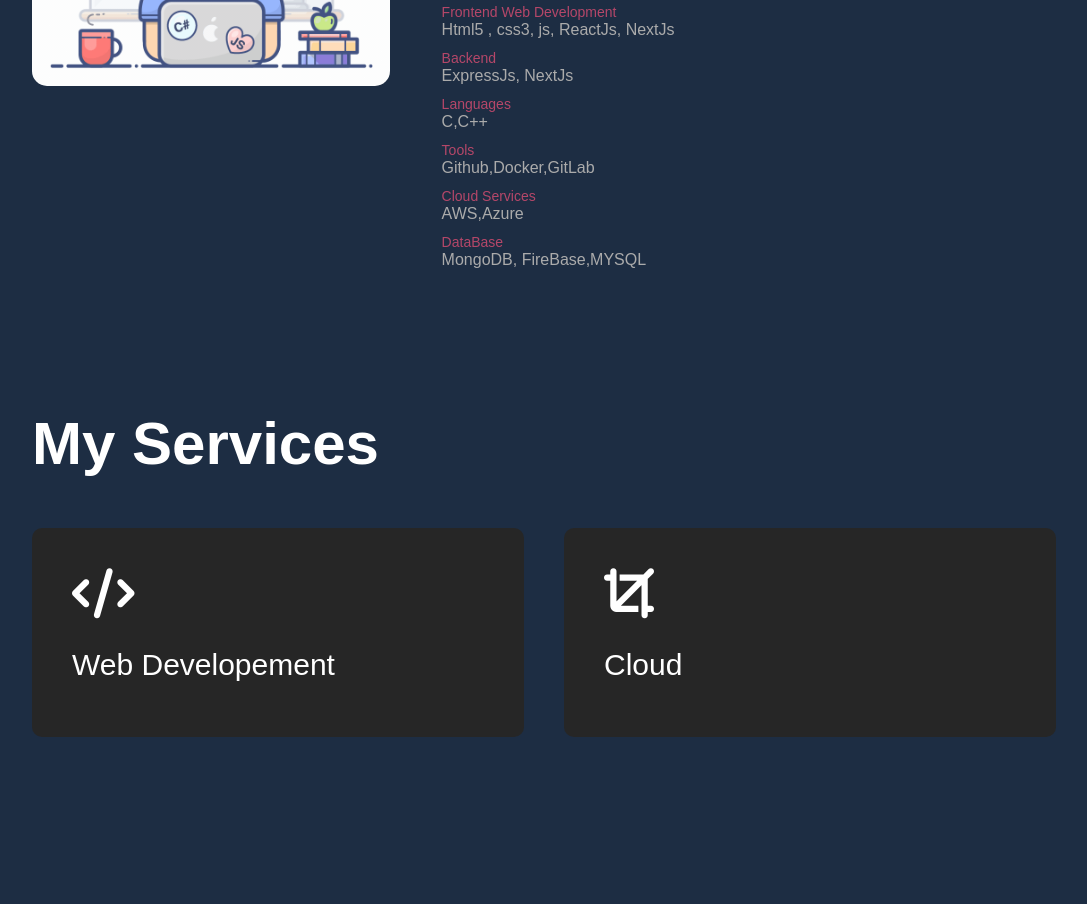
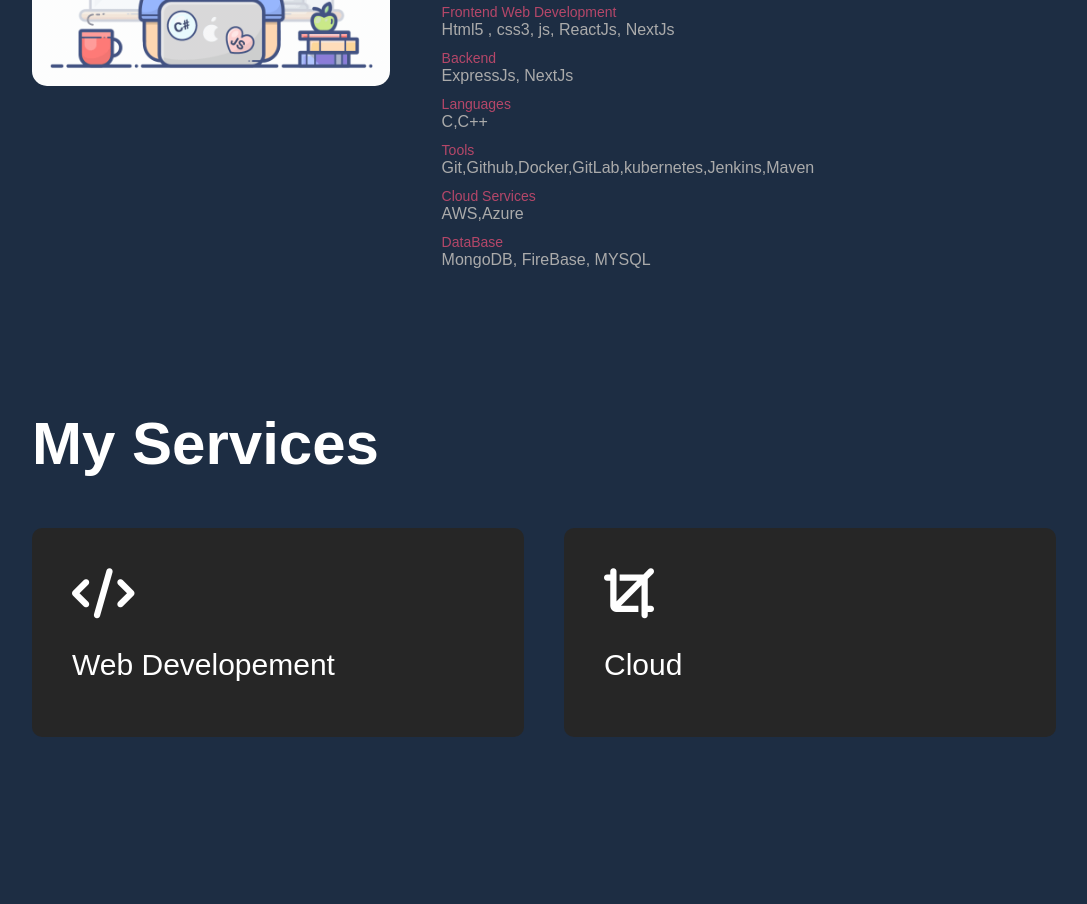
Before and after one commit to ShivamThakkar1211/portfolio-website, a website: page public/index.html in a window 1280 px wide. Shown: the part 1073-1977 px from the top of the page, without its empty margins (96-1183 px from the left). Drawn offline with Linux system fonts and the light colour scheme.

Commit message:
Update index.html

```diff
--- a/public/index.html
+++ b/public/index.html
@@ -54,9 +54,9 @@
                         <li><span>Frontend Web Development</span><br>Html5 , css3, js, ReactJs, NextJs</li>
                         <li><span>Backend</span><br>ExpressJs, NextJs</li>
                         <li><span>Languages</span><br>C,C++</li>
-                        <li><span>Tools</span><br>Github,Docker,GitLab</li>
+                        <li><span>Tools</span><br>Git,Github,Docker,GitLab,kubernetes,Jenkins,Maven</li>
                         <li><span>Cloud Services</span><br>AWS,Azure</li>
-                        <li><span>DataBase</span><br>MongoDB, FireBase,MYSQL</li>
+                        <li><span>DataBase</span><br>MongoDB, FireBase, MYSQL</li>
                     </ul>
                 </div>
                 <div class="tab-contents" id="Experience">
```
